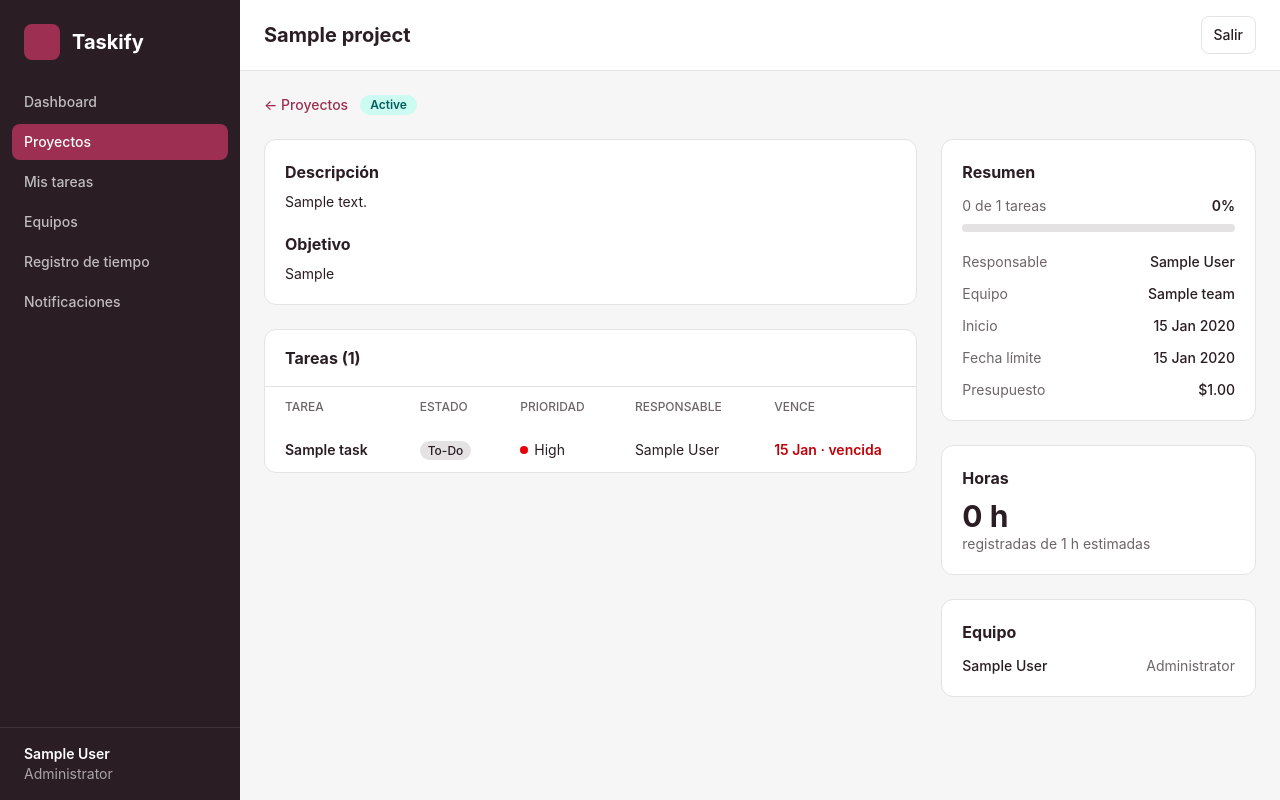
After one commit to fabiolamedrano/taskify, a Django app: page /projects/1/ in a window 1280 px wide. The commit adds this page. Run offline with Django 5.2, Linux system fonts and the light colour scheme; a user stored in the database is signed in; tables that the repository leaves empty hold one stand-in row (values such as "Sample post"); data that the repository does not hold is empty.

Commit message:
Add project list and detail views with visibility rules

```diff
--- /dev/null
+++ b/projects/urls.py
@@ -0,0 +1,10 @@
+from django.urls import path
+
+from .views import ProjectDetailView, ProjectListView
+
+app_name = 'projects'
+
+urlpatterns = [
+    path('', ProjectListView.as_view(), name='list'),
+    path('<int:pk>/', ProjectDetailView.as_view(), name='detail'),
+]
--- a/projects/views.py
+++ b/projects/views.py
@@ -1,3 +1,67 @@
-from django.shortcuts import render
+from django.contrib.auth.mixins import LoginRequiredMixin
+from django.db.models import F, Sum
+from django.utils import timezone
+from django.views.generic import DetailView, ListView
 
-# Create your views here.
+from tasks.models import TimeLog
+
+from .models import Project
+
+
+class ProjectListView(LoginRequiredMixin, ListView):
+    template_name = 'projects/project_list.html'
+    context_object_name = 'projects'
+
+    def get_queryset(self):
+        queryset = (
+            Project.objects.visible_to(self.request.user)
+            .select_related('owner', 'team')
+            .with_task_counts()
+        )
+        status = self.request.GET.get('status')
+        if status in Project.Status.values:
+            queryset = queryset.filter(status=status)
+        search = self.request.GET.get('q', '').strip()
+        if search:
+            queryset = queryset.filter(name__icontains=search)
+        return queryset
+
+    def get_context_data(self, **kwargs):
+        context = super().get_context_data(**kwargs)
+        context['statuses'] = Project.Status.choices
+        context['current_status'] = self.request.GET.get('status', '')
+        context['q'] = self.request.GET.get('q', '').strip()
+        return context
+
+
+class ProjectDetailView(LoginRequiredMixin, DetailView):
+    template_name = 'projects/project_detail.html'
+    context_object_name = 'project'
+
+    def get_queryset(self):
+        # Si el usuario no puede ver el proyecto, Django responde 404
+        return (
+            Project.objects.visible_to(self.request.user)
+            .select_related('owner', 'team')
+            .with_task_counts()
+        )
+
+    def get_context_data(self, **kwargs):
+        context = super().get_context_data(**kwargs)
+        project = self.object
+
+        context['tasks'] = list(
+            project.tasks
+            .select_related('assigned_user', 'assigned_team')
+            .prefetch_related('tags')
+            .order_by(F('due_date').asc(nulls_last=True))
+        )
+        context['estimated_hours'] = (
+            project.tasks.aggregate(total=Sum('estimated_hours'))['total'] or 0
+        )
+        context['logged_hours'] = (
+            TimeLog.objects.filter(task__project=project).aggregate(total=Sum('hours'))['total'] or 0
+        )
+        context['members'] = project.team.members.all() if project.team else []
+        context['today'] = timezone.localdate()
+        return context
--- a/static/css/output.css
+++ b/static/css/output.css
@@ -8,10 +8,16 @@
     --font-mono: ui-monospace, SFMono-Regular, Menlo, Monaco, Consolas, 'Liberation Mono', 'Courier New',
     monospace;
     --color-red-50: oklch(97.1% 0.013 17.38);
+    --color-red-100: oklch(93.6% 0.032 17.717);
     --color-red-600: oklch(57.7% 0.245 27.325);
     --color-red-700: oklch(50.5% 0.213 27.518);
+    --color-red-800: oklch(44.4% 0.177 26.899);
+    --color-amber-100: oklch(96.2% 0.059 95.617);
     --color-amber-500: oklch(76.9% 0.188 70.08);
+    --color-amber-800: oklch(47.3% 0.137 46.201);
+    --color-teal-100: oklch(95.3% 0.051 180.801);
     --color-teal-600: oklch(60% 0.118 184.704);
+    --color-teal-800: oklch(43.7% 0.078 188.216);
     --color-black: #000;
     --color-white: #fff;
     --spacing: 0.25rem;
@@ -38,6 +44,7 @@
     --default-transition-timing-function: cubic-bezier(0.4, 0, 0.2, 1);
     --default-font-family: var(--font-sans);
     --default-mono-font-family: var(--font-mono);
+    --color-brand-100: #F9EAF1;
     --color-brand-700: #9C2F52;
     --color-brand-800: #882C48;
     --color-ink: #2A1D23;
@@ -219,14 +226,23 @@
   .z-40 {
     z-index: 40;
   }
+  .col-span-full {
+    grid-column: 1 / -1;
+  }
   .mt-1 {
     margin-top: var(--spacing);
   }
   .mt-2 {
     margin-top: calc(var(--spacing) * 2);
   }
+  .mt-3 {
+    margin-top: calc(var(--spacing) * 3);
+  }
   .mt-4 {
     margin-top: calc(var(--spacing) * 4);
+  }
+  .mt-5 {
+    margin-top: calc(var(--spacing) * 5);
   }
   .mt-6 {
     margin-top: calc(var(--spacing) * 6);
@@ -242,6 +258,9 @@
   }
   .hidden {
     display: none;
+  }
+  .inline-flex {
+    display: inline-flex;
   }
   .table {
     display: table;
@@ -278,6 +297,9 @@
   }
   .min-w-0 {
     min-width: 0px;
+  }
+  .min-w-\[640px\] {
+    min-width: 640px;
   }
   .flex-1 {
     flex: 1;
@@ -342,6 +364,16 @@
     margin-block-start: calc(var(--spacing) * var(--tw-space-y-reverse));
     margin-block-end: calc(var(--spacing) * calc(1 - var(--tw-space-y-reverse)));
   }
+  :where(.space-y-2 > :not(:last-child)) {
+    --tw-space-y-reverse: 0;
+    margin-block-start: calc(calc(var(--spacing) * 2) * var(--tw-space-y-reverse));
+    margin-block-end: calc(calc(var(--spacing) * 2) * calc(1 - var(--tw-space-y-reverse)));
+  }
+  :where(.space-y-3 > :not(:last-child)) {
+    --tw-space-y-reverse: 0;
+    margin-block-start: calc(calc(var(--spacing) * 3) * var(--tw-space-y-reverse));
+    margin-block-end: calc(calc(var(--spacing) * 3) * calc(1 - var(--tw-space-y-reverse)));
+  }
   :where(.space-y-4 > :not(:last-child)) {
     --tw-space-y-reverse: 0;
     margin-block-start: calc(calc(var(--spacing) * 4) * var(--tw-space-y-reverse));
@@ -366,6 +398,9 @@
     overflow: hidden;
     text-overflow: ellipsis;
     white-space: nowrap;
+  }
+  .overflow-x-auto {
+    overflow-x: auto;
   }
   .rounded-2xl {
     border-radius: var(--radius-2xl);
@@ -443,11 +484,17 @@
   .bg-red-50 {
     background-color: var(--color-red-50);
   }
+  .bg-red-100 {
+    background-color: var(--color-red-100);
+  }
   .bg-red-600 {
     background-color: var(--color-red-600);
   }
   .bg-surface {
     background-color: var(--color-surface);
+  }
+  .bg-teal-100 {
+    background-color: var(--color-teal-100);
   }
   .bg-teal-600 {
     background-color: var(--color-teal-600);
@@ -509,8 +556,14 @@
   .py-8 {
     padding-block: calc(var(--spacing) * 8);
   }
+  .py-10 {
+    padding-block: calc(var(--spacing) * 10);
+  }
   .text-center {
     text-align: center;
+  }
+  .text-left {
+    text-align: left;
   }
   .text-right {
     text-align: right;
@@ -562,6 +621,12 @@
   }
   .text-red-700 {
     color: var(--color-red-700);
+  }
+  .text-red-800 {
+    color: var(--color-red-800);
+  }
+  .text-teal-800 {
+    color: var(--color-teal-800);
   }
   .text-white {
     color: var(--color-white);
@@ -577,6 +642,9 @@
     @supports (color: color-mix(in lab, red, red)) {
       color: color-mix(in oklab, var(--color-white) 70%, transparent);
     }
+  }
+  .uppercase {
+    text-transform: uppercase;
   }
   .underline {
     text-decoration-line: underline;
--- a/taskify/urls.py
+++ b/taskify/urls.py
@@ -10,5 +10,6 @@ urlpatterns = [
         name='login',
     ),
     path('logout/', auth_views.LogoutView.as_view(), name='logout'),
+        path('projects/', include('projects.urls')),
     path('', include('core.urls')),
 ]
--- a/templates/core/dashboard.html
+++ b/templates/core/dashboard.html
@@ -79,7 +79,7 @@
           {% for project in projects %}
             <li>
               <div class="flex justify-between text-sm">
-                <span class="font-semibold">{{ project.name }}</span>
+                <a href="{% url 'projects:detail' project.pk %}" class="font-semibold hover:text-brand-700">{{ project.name }}</a>
                 <span class="text-muted">{{ project.progress }}%</span>
               </div>
               <div class="mt-2 h-2 rounded-full bg-line" role="progressbar"
--- a/templates/layouts/app.html
+++ b/templates/layouts/app.html
@@ -21,7 +21,10 @@
          class="block rounded-lg px-3 py-2 text-sm font-medium {% if request.resolver_match.url_name == 'dashboard' %}bg-brand-700 text-white{% else %}text-white/70 hover:bg-white/10{% endif %}">
         Dashboard
       </a>
-      <a href="#" class="block rounded-lg px-3 py-2 text-sm font-medium text-white/70 hover:bg-white/10">Proyectos</a>
+      <a href="{% url 'projects:list' %}"
+         class="block rounded-lg px-3 py-2 text-sm font-medium {% if request.resolver_match.app_name == 'projects' %}bg-brand-700 text-white{% else %}text-white/70 hover:bg-white/10{% endif %}">
+        Proyectos
+      </a>
       <a href="#" class="block rounded-lg px-3 py-2 text-sm font-medium text-white/70 hover:bg-white/10">Mis tareas</a>
       <a href="#" class="block rounded-lg px-3 py-2 text-sm font-medium text-white/70 hover:bg-white/10">Equipos</a>
       <a href="#" class="block rounded-lg px-3 py-2 text-sm font-medium text-white/70 hover:bg-white/10">Registro de tiempo</a>
--- /dev/null
+++ b/templates/projects/_status_badge.html
@@ -0,0 +1,5 @@
+<span class="shrink-0 rounded-full px-2.5 py-0.5 text-xs font-semibold
+  {% if status == 'active' %}bg-teal-100 text-teal-800
+  {% elif status == 'paused' %}bg-amber-100 text-amber-800
+  {% elif status == 'completed' %}bg-line text-ink
+  {% else %}bg-red-100 text-red-800{% endif %}">{{ label }}</span>
--- /dev/null
+++ b/templates/projects/project_detail.html
@@ -0,0 +1,147 @@
+{% extends 'layouts/app.html' %}
+
+{% block title %}{{ project.name }} · Taskify{% endblock %}
+
+{% block page_title %}{{ project.name }}{% endblock %}
+
+{% block page_content %}
+<div class="space-y-6">
+
+  <div class="flex items-center gap-3">
+    <a href="{% url 'projects:list' %}" class="text-sm font-medium text-brand-700 hover:underline">← Proyectos</a>
+    {% include 'projects/_status_badge.html' with status=project.status label=project.get_status_display %}
+  </div>
+
+  <div class="grid gap-6 lg:grid-cols-3">
+
+    <div class="space-y-6 lg:col-span-2">
+
+      <section class="rounded-xl border border-line bg-white p-5">
+        <h2 class="font-bold">Descripción</h2>
+        <p class="mt-2 text-sm">{{ project.description|default:"Sin descripción." }}</p>
+        {% if project.objective %}
+          <h2 class="mt-5 font-bold">Objetivo</h2>
+          <p class="mt-2 text-sm">{{ project.objective }}</p>
+        {% endif %}
+      </section>
+
+      <section class="rounded-xl border border-line bg-white">
+        <h2 class="border-b border-line px-5 py-4 font-bold">Tareas ({{ project.task_count }})</h2>
+        <div class="overflow-x-auto">
+          <table class="w-full min-w-[640px] text-left text-sm">
+            <thead class="text-xs uppercase text-muted">
+              <tr>
+                <th class="px-5 py-3 font-medium">Tarea</th>
+                <th class="px-5 py-3 font-medium">Estado</th>
+                <th class="px-5 py-3 font-medium">Prioridad</th>
+                <th class="px-5 py-3 font-medium">Responsable</th>
+                <th class="px-5 py-3 font-medium">Vence</th>
+              </tr>
+            </thead>
+            <tbody class="divide-y divide-line">
+              {% for task in tasks %}
+                <tr>
+                  <td class="px-5 py-3 font-semibold">{{ task.title }}</td>
+                  <td class="px-5 py-3">
+                    <span class="rounded-full px-2 py-0.5 text-xs font-medium
+                      {% if task.status == 'done' %}bg-teal-100 text-teal-800
+                      {% elif task.status == 'doing' %}bg-brand-100 text-brand-800
+                      {% else %}bg-line text-ink{% endif %}">{{ task.get_status_display }}</span>
+                  </td>
+                  <td class="px-5 py-3">
+                    <span class="inline-flex items-center gap-1.5">
+                      <span class="h-2 w-2 rounded-full {% if task.priority == 'high' %}bg-red-600{% elif task.priority == 'medium' %}bg-amber-500{% else %}bg-teal-600{% endif %}"></span>
+                      {{ task.get_priority_display }}
+                    </span>
+                  </td>
+                  <td class="px-5 py-3">
+                    {% if task.assigned_user %}
+                      {{ task.assigned_user.get_full_name|default:task.assigned_user.username }}
+                    {% elif task.assigned_team %}
+                      {{ task.assigned_team.name }} (equipo)
+                    {% else %}
+                      <span class="text-muted">Sin asignar</span>
+                    {% endif %}
+                  </td>
+                  <td class="px-5 py-3">
+                    {% if task.due_date %}
+                      {% if task.due_date < today and task.status != 'done' %}
+                        <span class="font-semibold text-red-700">{{ task.due_date|date:"j M" }} · vencida</span>
+                      {% else %}
+                        {{ task.due_date|date:"j M" }}
+                      {% endif %}
+                    {% else %}
+                      <span class="text-muted">Sin fecha</span>
+                    {% endif %}
+                  </td>
+                </tr>
+              {% empty %}
+                <tr><td colspan="5" class="px-5 py-8 text-center text-muted">Este proyecto aún no tiene tareas.</td></tr>
+              {% endfor %}
+            </tbody>
+          </table>
+        </div>
+      </section>
+    </div>
+
+    <aside class="space-y-6">
+
+      <section class="rounded-xl border border-line bg-white p-5">
+        <h2 class="font-bold">Resumen</h2>
+        <div class="mt-3 flex justify-between text-sm">
+          <span class="text-muted">{{ project.done_count }} de {{ project.task_count }} tareas</span>
+          <span class="font-semibold">{{ project.progress }}%</span>
+        </div>
+        <div class="mt-2 h-2 rounded-full bg-line" role="progressbar"
+             aria-label="Progreso del proyecto"
+             aria-valuenow="{{ project.progress }}" aria-valuemin="0" aria-valuemax="100">
+          <div class="h-2 rounded-full bg-brand-700" style="width: {{ project.progress }}%"></div>
+        </div>
+
+        <dl class="mt-5 space-y-3 text-sm">
+          <div class="flex justify-between gap-4">
+            <dt class="text-muted">Responsable</dt>
+            <dd class="font-medium">{{ project.owner.get_full_name|default:project.owner.username }}</dd>
+          </div>
+          <div class="flex justify-between gap-4">
+            <dt class="text-muted">Equipo</dt>
+            <dd class="font-medium">{{ project.team.name|default:"Sin equipo" }}</dd>
+          </div>
+          <div class="flex justify-between gap-4">
+            <dt class="text-muted">Inicio</dt>
+            <dd class="font-medium">{{ project.start_date|date:"j M Y"|default:"—" }}</dd>
+          </div>
+          <div class="flex justify-between gap-4">
+            <dt class="text-muted">Fecha límite</dt>
+            <dd class="font-medium">{{ project.due_date|date:"j M Y"|default:"—" }}</dd>
+          </div>
+          <div class="flex justify-between gap-4">
+            <dt class="text-muted">Presupuesto</dt>
+            <dd class="font-medium">{% if project.budget %}${{ project.budget|floatformat:"2g" }}{% else %}—{% endif %}</dd>
+          </div>
+        </dl>
+      </section>
+
+      <section class="rounded-xl border border-line bg-white p-5">
+        <h2 class="font-bold">Horas</h2>
+        <p class="mt-2 text-3xl font-bold">{{ logged_hours|floatformat:"-1" }} h</p>
+        <p class="text-sm text-muted">registradas de {{ estimated_hours|floatformat:"-1" }} h estimadas</p>
+      </section>
+
+      <section class="rounded-xl border border-line bg-white p-5">
+        <h2 class="font-bold">Equipo</h2>
+        <ul class="mt-3 space-y-2 text-sm">
+          {% for member in members %}
+            <li class="flex justify-between gap-4">
+              <span class="font-medium">{{ member.get_full_name|default:member.username }}</span>
+              <span class="text-muted">{{ member.get_role_display }}</span>
+            </li>
+          {% empty %}
+            <li class="text-muted">Sin miembros asignados.</li>
+          {% endfor %}
+        </ul>
+      </section>
+    </aside>
+  </div>
+</div>
+{% endblock %}
```
Also changed, not shown: other parts of static/css/output.css (+43 -0 lines), core/views.py (+3 -16 lines), projects/models.py (+24 -1 lines), templates/projects/project_list.html (added, +61 -0 lines).
